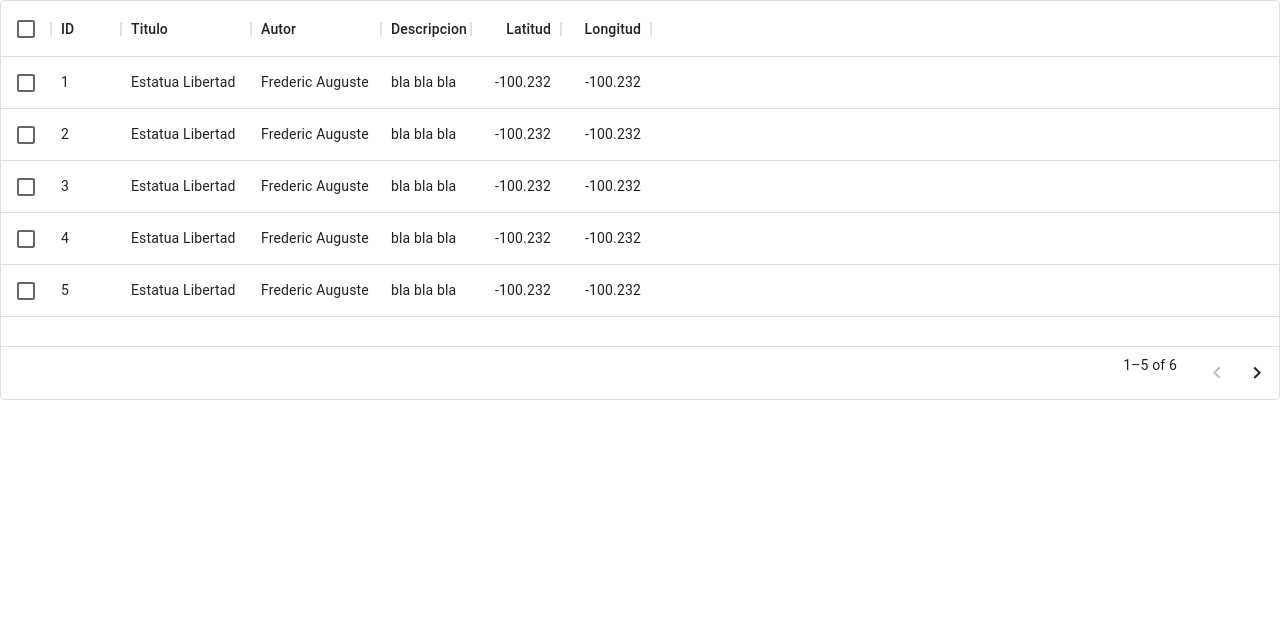
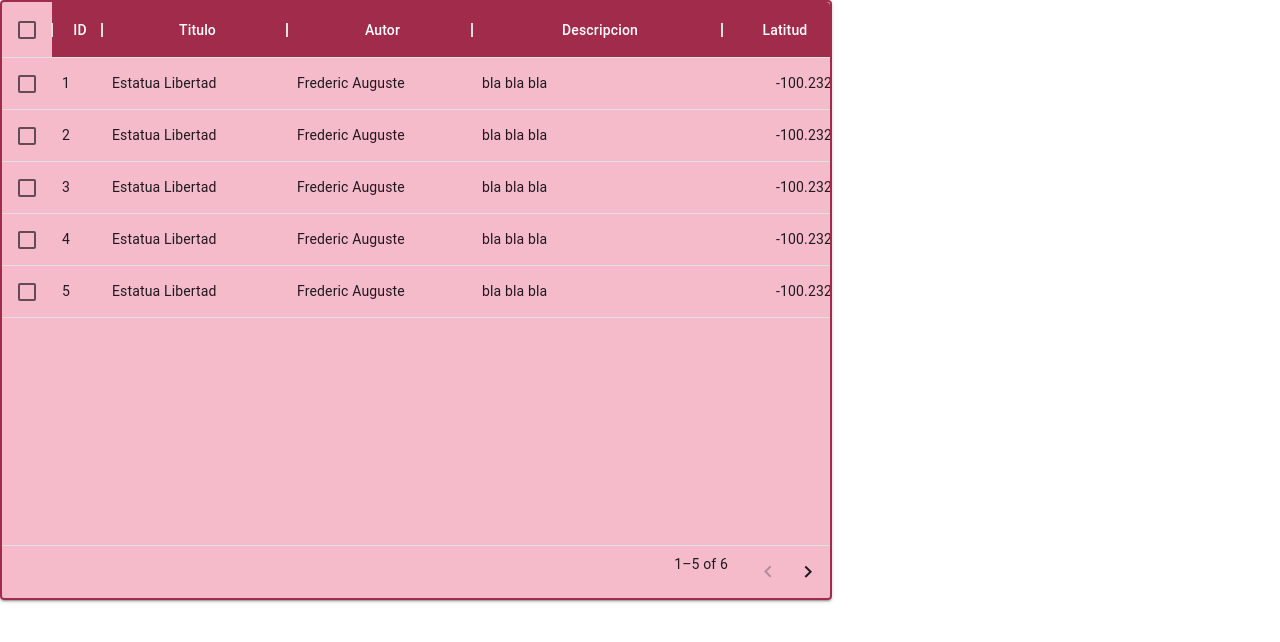
Before and after one commit to Marco-kids/MARCO-WEB, a React (Create React App) app: page / in a window 1280 px wide. Shown: the top 642 px of the page. Built offline with nearby package versions, Linux system fonts and the light colour scheme.

Commit message:
tabla con color

```diff
--- a/package.json
+++ b/package.json
@@ -7,6 +7,7 @@
     "@emotion/styled": "^11.10.5",
     "@mui/material": "^5.10.11",
     "@mui/styled-engine-sc": "^5.10.6",
+    "@mui/system": "^5.10.12",
     "@mui/x-data-grid": "^5.17.8",
     "@testing-library/jest-dom": "^5.16.5",
     "@testing-library/react": "^13.4.0",
--- a/src/App.js
+++ b/src/App.js
@@ -2,6 +2,9 @@ import React from 'react';
 import './App.css';
 import 'bootstrap/dist/css/bootstrap.min.css';
 import { DataGrid } from '@mui/x-data-grid';
+import Box from '@mui/material/Box';
+import styled from 'styled-components';
+import { palette, spacing } from '@mui/system';
 
 
 const rows = [
@@ -15,36 +18,59 @@ const rows = [
 
 
 const columns = [
-  { field: 'id', headerName: 'ID', width: 70 },
-  { field: 'titulo', headerName: 'Titulo', width: 130 },
-  { field: 'autor', headerName: 'Autor', width: 130 },
+  {
+    field: 'id', headerName: 'ID', width: 50, headerClassName: 'super-app-theme--header',
+    headerAlign: 'center'
+  },
+  {
+    field: 'titulo', headerName: 'Titulo', width: 185, headerClassName: 'super-app-theme--header',
+    headerAlign: 'center'
+  },
+  {
+    field: 'autor', headerName: 'Autor', width: 185, headerClassName: 'super-app-theme--header',
+    headerAlign: 'center'
+  },
   {
     field: 'descripcion',
     headerName: 'Descripcion',
-    width: 90,
+    width: 250,
+    headerClassName: 'super-app-theme--header',
+    headerAlign: 'center',
   },
   {
     field: 'latitud',
     headerName: 'Latitud',
     type: 'number',
-    width: 90,
+    width: 120,
+    headerClassName: 'super-app-theme--header',
+    headerAlign: 'center',
   },
   {
     field: 'longitud',
     headerName: 'Longitud',
     type: 'number',
-    width: 90,
+    width: 120,
+    headerClassName: 'super-app-theme--header',
+    headerAlign: 'center',
   },
 
 ];
 
 
 
-
 function App() {
   return (
-    <div style={{ height: 400, width: '100%' }}>
+    <div style={{ height: 1000, width: '100%' }}>
 
+
+      <Box sx={{
+        //color al header
+        height: 600, width: '65%', '& .super-app-theme--header': {
+          backgroundColor: 'rgba(161, 43, 74, 1)',
+          color: 'rgba(255, 255, 255, 1)'
+
+        },
+      }}>
         <DataGrid
 
           rows={rows}
@@ -52,7 +78,29 @@ function App() {
           pageSize={5}
           rowsPerPageOptions={[5]}
           checkboxSelection
+
+          //Color a las celdas
+          sx={{
+            boxShadow: 2,
+            border: 2,
+            borderColor: 'rgba(161, 43, 74, 1)',
+            '& .MuiDataGrid-cell:hover': {
+              color: 'rgba(161, 43, 74, 1)',
+            },
+            bgcolor: 'rgba(230, 62, 107, 0.35)',
+            '& .MuiDataGrid-cell:hover': {
+              color: 'rgba(230, 62, 107, 1)',
+            },
+
+
+          }}
+
+
+
+
         />
+      </Box>
+
     </div>
   );
 }
```
Also changed, not shown: 1 other file (tests, documents, lock files or other folders). Lines whose indentation alone changed are shown as unchanged.
